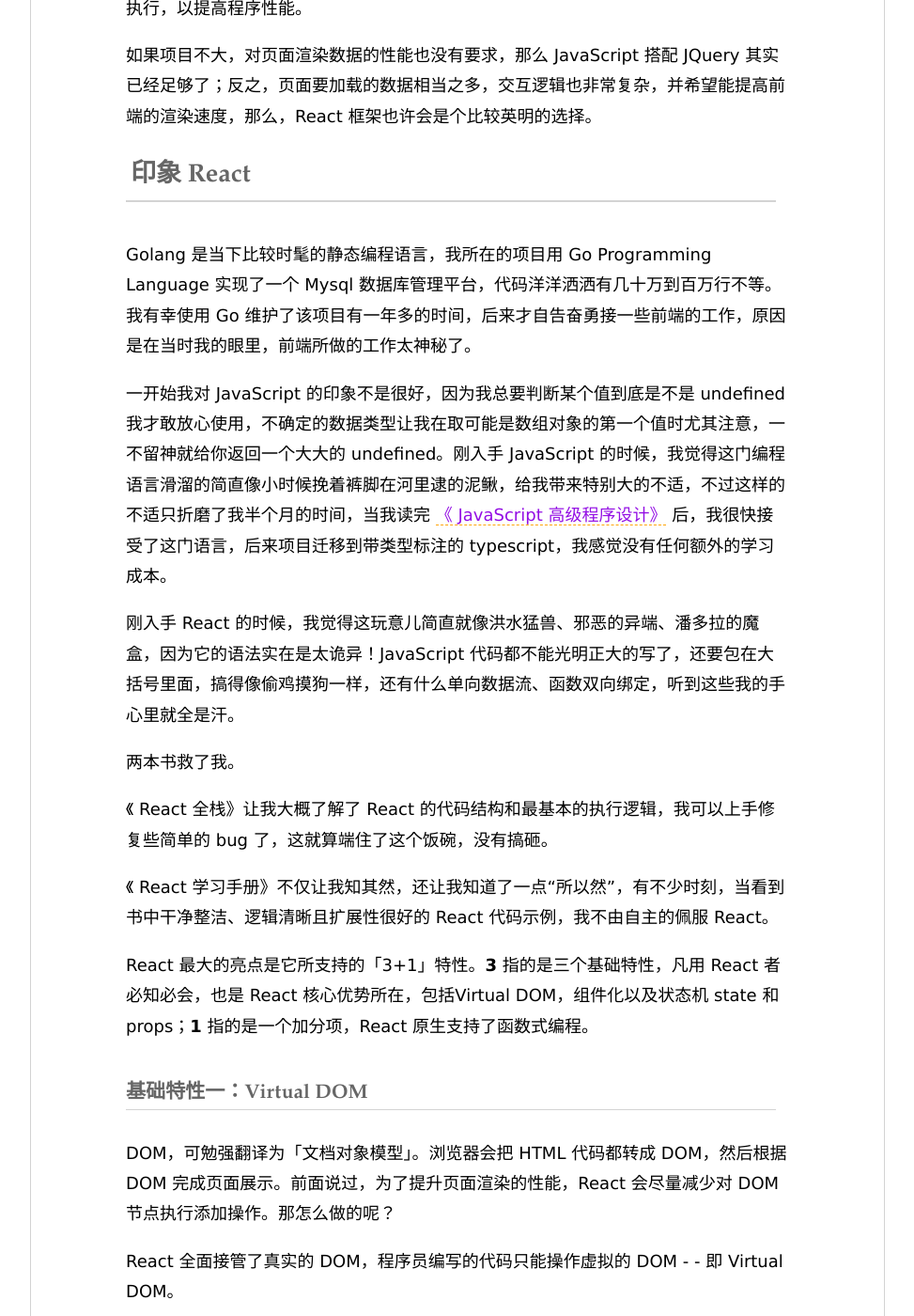
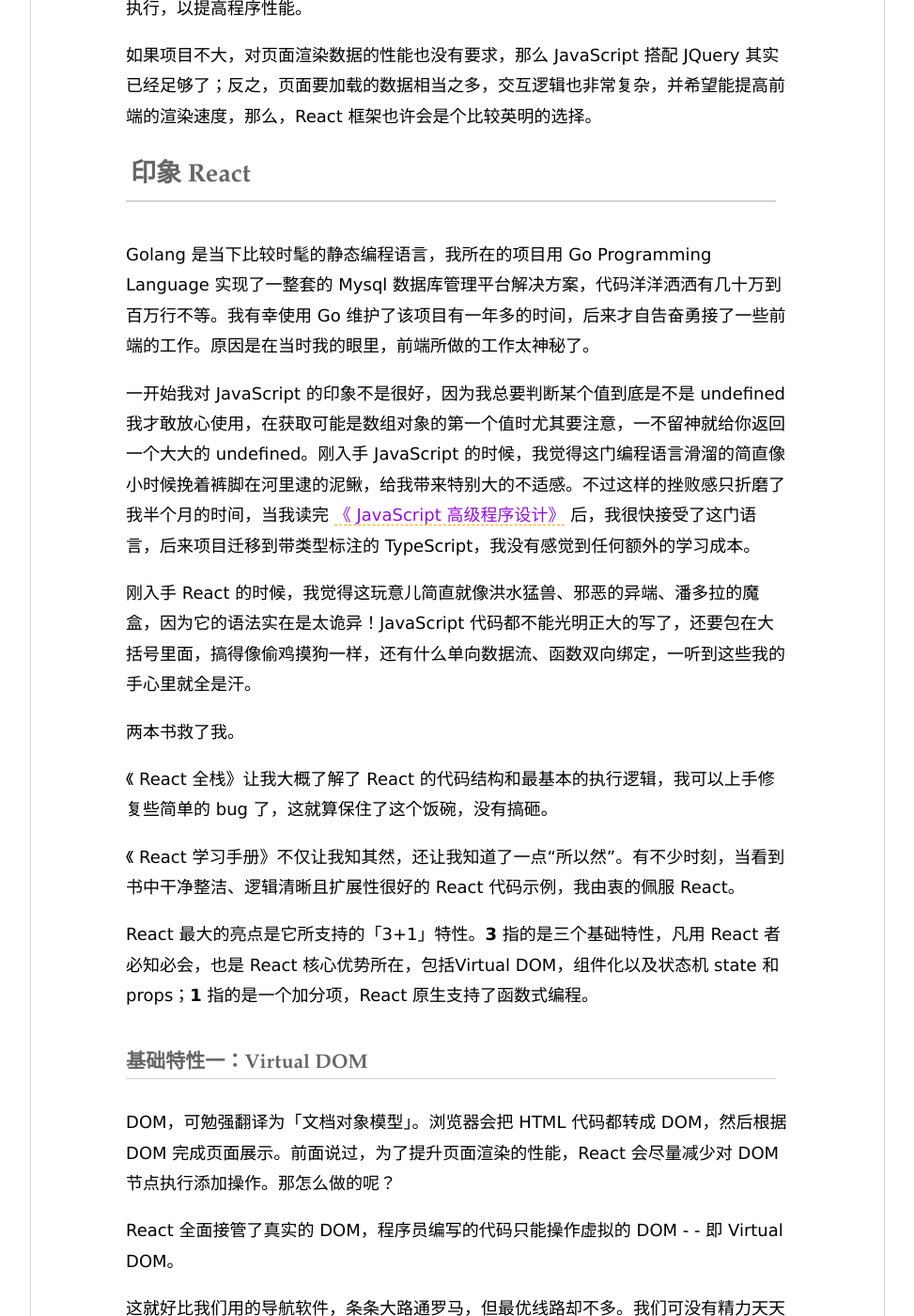
Before and after one commit to Haiyung/haiyung.github.io, a Jekyll site: the page built from _posts/2020-04-15-learning-react.md, in a window 1280 px wide and 1400 px high, scrolled down 2042 px. Shown: the whole window at 94% size, without its empty margins (153-1126 px from the left). Built offline with Jekyll 4.4.1, drawn with Linux system fonts in a browser that asks for light colours; some of the changed text lies outside the part shown.

```diff
--- a/_posts/2020-04-15-learning-react.md
+++ b/_posts/2020-04-15-learning-react.md
@@ -46,17 +46,17 @@ JavaScript 能不能做？当然可以，事实上，不管用什么前端框架
 
 ## 印象 React
 
-Golang 是当下比较时髦的静态编程语言，我所在的项目用 Go Programming Language 实现了一个 Mysql 数据库管理平台，代码洋洋洒洒有几十万到百万行不等。我有幸使用 Go 维护了该项目有一年多的时间，后来才自告奋勇接一些前端的工作，原因是在当时我的眼里，前端所做的工作太神秘了。
+Golang 是当下比较时髦的静态编程语言，我所在的项目用 Go Programming Language 实现了一整套的 Mysql 数据库管理平台解决方案，代码洋洋洒洒有几十万到百万行不等。我有幸使用 Go 维护了该项目有一年多的时间，后来才自告奋勇接了一些前端的工作。原因是在当时我的眼里，前端所做的工作太神秘了。
 
-一开始我对 JavaScript 的印象不是很好，因为我总要判断某个值到底是不是 undefined 我才敢放心使用，不确定的数据类型让我在取可能是数组对象的第一个值时尤其注意，一不留神就给你返回一个大大的 undefined。刚入手 JavaScript 的时候，我觉得这门编程语言滑溜的简直像小时候挽着裤脚在河里逮的泥鳅，给我带来特别大的不适，不过这样的不适只折磨了我半个月的时间，当我读完 <a href="/blog-cn/2019/12/25/after-reading-professional-js-for-web-devs">《 JavaScript 高级程序设计》</a> 后，我很快接受了这门语言，后来项目迁移到带类型标注的 typescript，我感觉没有任何额外的学习成本。
+一开始我对 JavaScript 的印象不是很好，因为我总要判断某个值到底是不是 undefined 我才敢放心使用，在获取可能是数组对象的第一个值时尤其要注意，一不留神就给你返回一个大大的 undefined。刚入手 JavaScript 的时候，我觉得这门编程语言滑溜的简直像小时候挽着裤脚在河里逮的泥鳅，给我带来特别大的不适感。不过这样的挫败感只折磨了我半个月的时间，当我读完 <a href="/blog-cn/2019/12/25/after-reading-professional-js-for-web-devs">《 JavaScript 高级程序设计》</a> 后，我很快接受了这门语言，后来项目迁移到带类型标注的 TypeScript，我没有感觉到任何额外的学习成本。
 
-刚入手 React 的时候，我觉得这玩意儿简直就像洪水猛兽、邪恶的异端、潘多拉的魔盒，因为它的语法实在是太诡异！JavaScript 代码都不能光明正大的写了，还要包在大括号里面，搞得像偷鸡摸狗一样，还有什么单向数据流、函数双向绑定，听到这些我的手心里就全是汗。
+刚入手 React 的时候，我觉得这玩意儿简直就像洪水猛兽、邪恶的异端、潘多拉的魔盒，因为它的语法实在是太诡异！JavaScript 代码都不能光明正大的写了，还要包在大括号里面，搞得像偷鸡摸狗一样，还有什么单向数据流、函数双向绑定，一听到这些我的手心里就全是汗。
 
 两本书救了我。
 
-《 React 全栈》让我大概了解了 React 的代码结构和最基本的执行逻辑，我可以上手修复些简单的 bug 了，这就算端住了这个饭碗，没有搞砸。
+《 React 全栈》让我大概了解了 React 的代码结构和最基本的执行逻辑，我可以上手修复些简单的 bug 了，这就算保住了这个饭碗，没有搞砸。
 
-《 React 学习手册》不仅让我知其然，还让我知道了一点“所以然”，有不少时刻，当看到书中干净整洁、逻辑清晰且扩展性很好的 React 代码示例，我不由自主的佩服 React。
+《 React 学习手册》不仅让我知其然，还让我知道了一点“所以然”。有不少时刻，当看到书中干净整洁、逻辑清晰且扩展性很好的 React 代码示例，我由衷的佩服 React。
 
 React 最大的亮点是它所支持的「3+1」特性。**3** 指的是三个基础特性，凡用 React 者必知必会，也是 React 核心优势所在，包括Virtual DOM，组件化以及状态机 state 和 props；**1** 指的是一个加分项，React 原生支持了函数式编程。
 
@@ -122,7 +122,7 @@ React 的组件化解决了这个问题，当你把页面拆分成若干独立
 
 所有这些特性在函数式编程中都有应用。
 
-例如一个经典问题：参数传递是值传递还是址传递？以 Go 语言为例，如果没有特殊处理（比如传递指针类型），函数的参数传递都是值传递，为的就是不取代原生数据，尽量减少函数对外部的影响，不产生副作用；
+例如一个经典问题：参数传递是值传递还是址传递？以 Go 语言为例，如果没有特殊处理（比如传递指针类型），函数的参数传递都是值传递，为的就是不取代原生数据，尽量减少函数对外部的影响，不产生副作用。
 
 再比如 React 特别推荐使用的无状态函数式组件，以及代码复用时常用的高阶组件，还有经常在函数中使用的递归，这都是对函数这一数学概念的实践。
 
@@ -132,6 +132,7 @@ React 的组件化解决了这个问题，当你把页面拆分成若干独立
 
 在近两个月的时间里，我先后经历了对 React 的怕、恨、不解和尊敬，这是一个学习的过程。当然了，这最得益于两本书的作者们慷慨的分享，我也晓得，我懂的还很少，只是略知一二，很有可能，开始才刚刚开始。
 
+<br>
 
 <h5>附：书籍封面</h5>
 
```
Also changed, not shown: other parts of _posts/2020-04-15-learning-react.md (+2 -2 lines), _posts/2020-03-12-game-theory-of-employees.md (+1 -1 lines), _posts/2020-04-25-xuan-yuan-you-english-grammar.md (renamed from _drafts/after-reading-a-guide-to-english-grammar.md, +16 -12 lines), images/a-guide-to-english-grammar.jpg (deleted), images/xuan-yuan-you-english-grammar.jpg (added).
